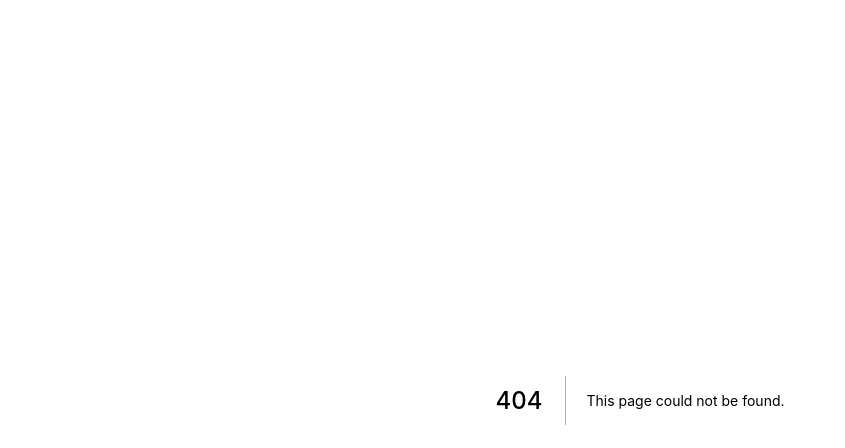
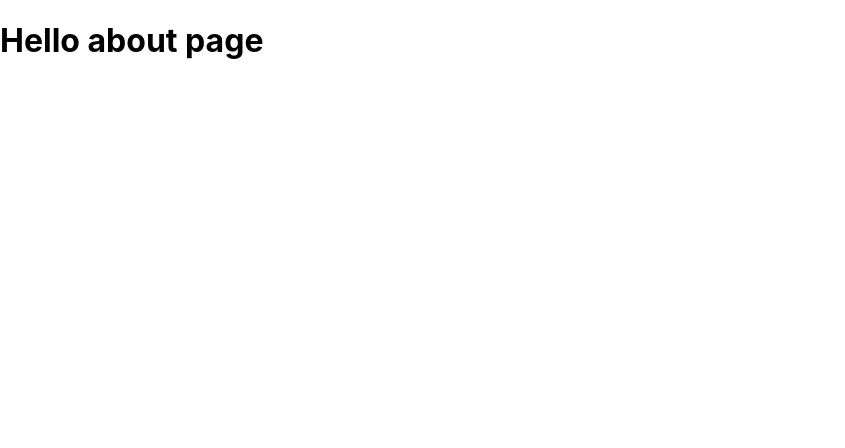
Before and after one commit to prajesh-ananthan/movie-app, a Next.js app: page /about in a window 1280 px wide. Before the commit this address had no page. Shown: the top 448 px of the page, without its empty margins (0-845 px from the left). Built offline with nearby package versions, Linux system fonts and the light colour scheme.

Commit message:
Functional components - About page

```diff
--- /dev/null
+++ b/pages/about.js
@@ -0,0 +1,5 @@
+const About = () => (
+    <h1>Hello about page</h1>
+)
+
+export default About
```
